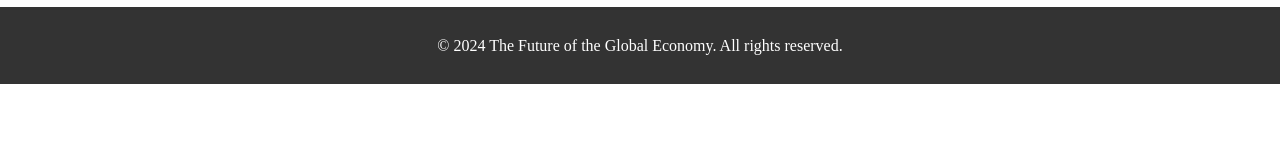
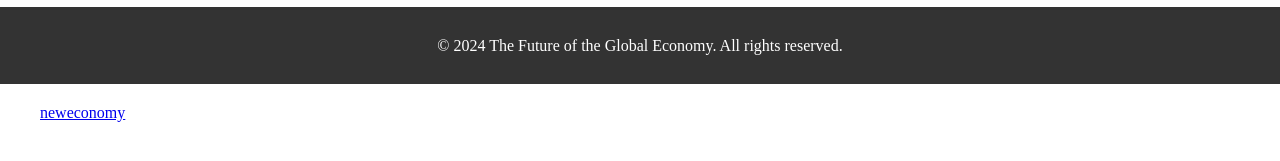
Before and after one commit to juliocedillo/neweconomy, a Jekyll site: the page built from README.md, in a window 1280 px wide. Shown: the part 303-464 px from the top of the page. Built offline with Jekyll 4.4.1, drawn with Linux system fonts in a browser that asks for light colours; our own code applies the rules of GitHub Pages for plain Markdown files.

Commit message:
Update default.html

```diff
--- a/_layouts/default.html
+++ b/_layouts/default.html
@@ -26,3 +26,13 @@
   </footer>
 </body>
 </html>
+
+<nav>
+  <ul>
+    {% for page in site.pages %}
+      {% if page.title %}
+        <li><a href="{{ page.url | relative_url }}">{{ page.title }}</a></li>
+      {% endif %}
+    {% endfor %}
+  </ul>
+</nav>
```
